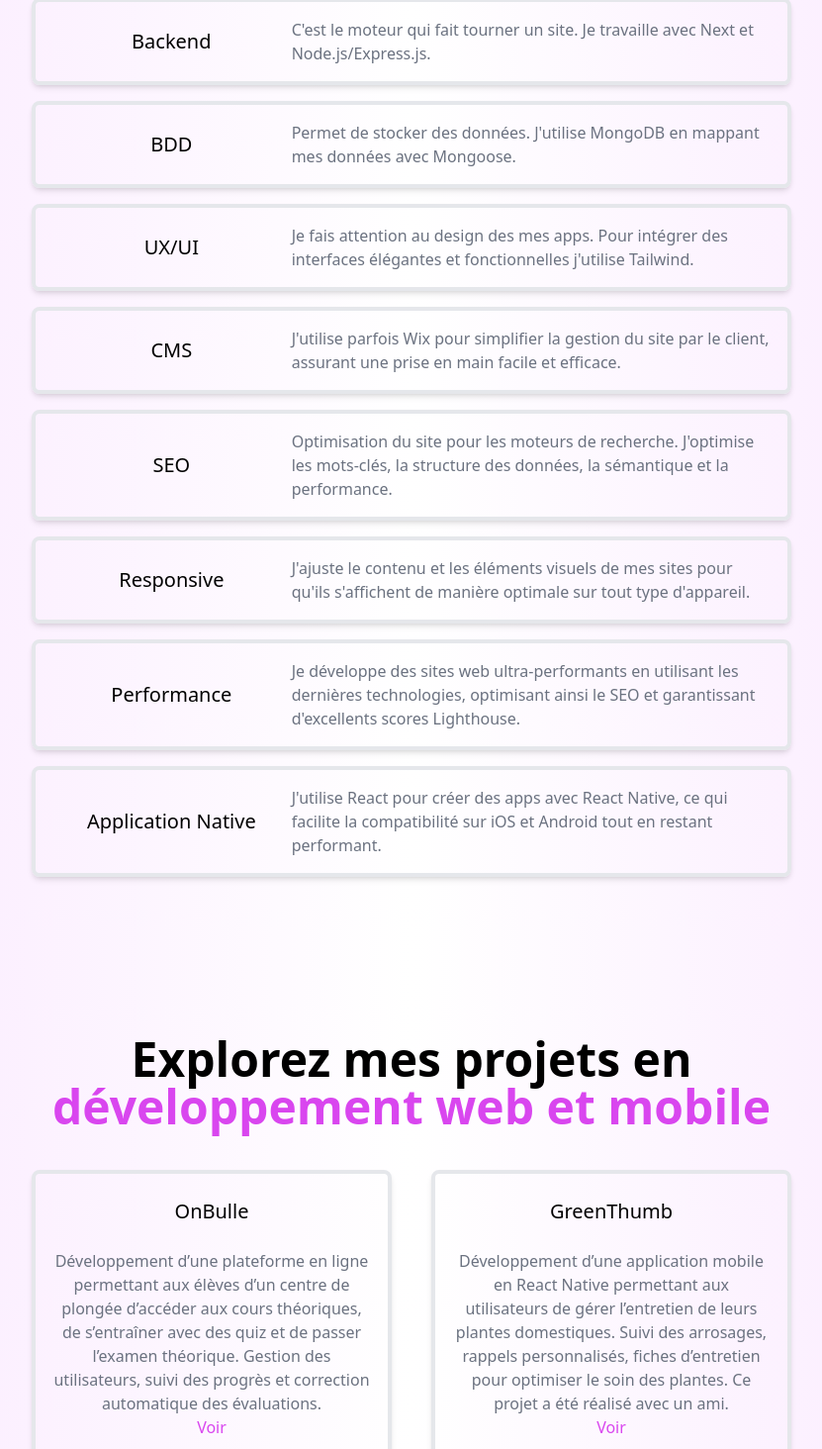
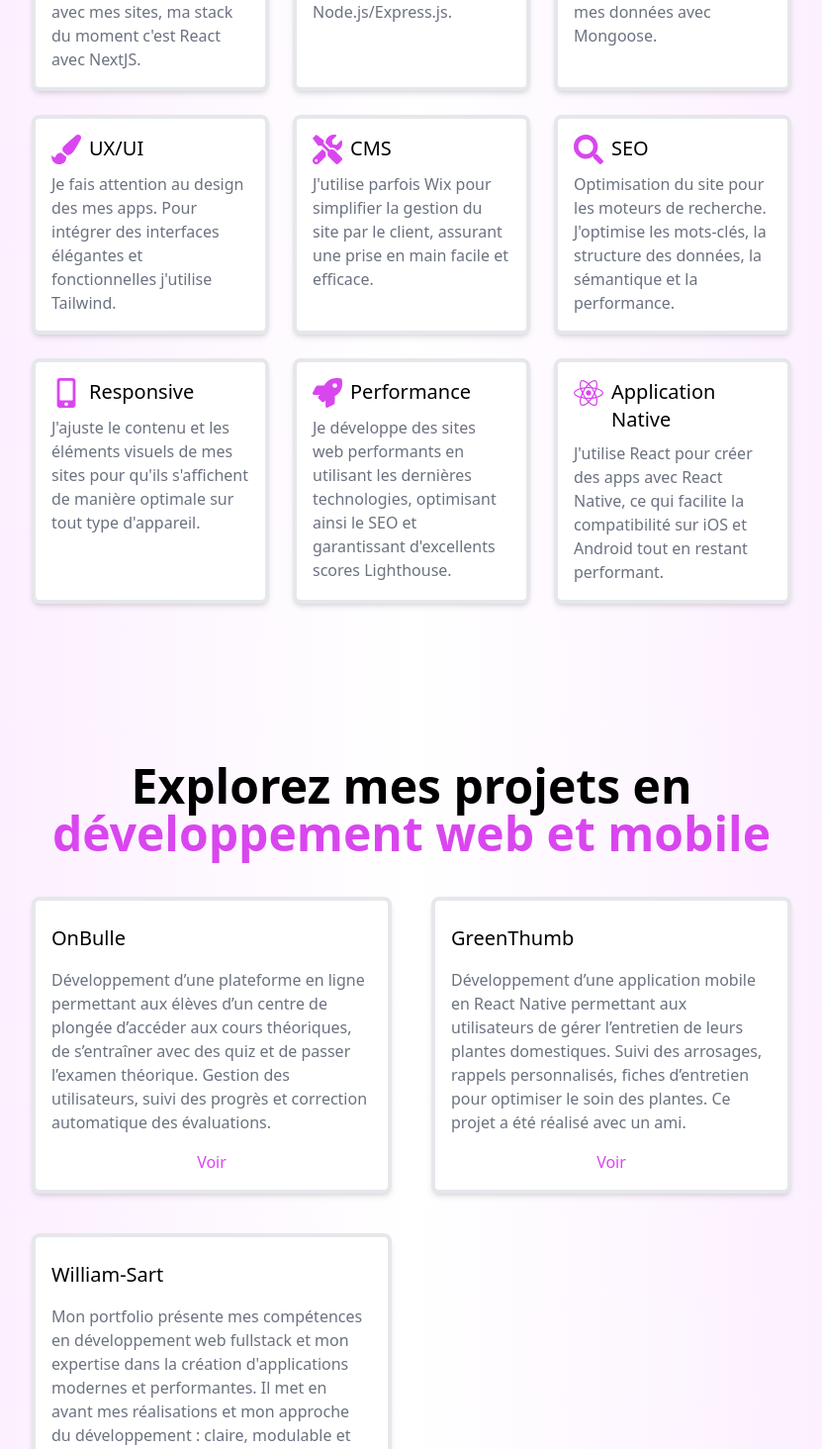
Before and after one commit to WillBlade117/william-sart, a Next.js app: page / in a window 1280 px wide. Shown: the part 1706-3170 px from the top of the page at 99% size, without its empty margins (224-1055 px from the left). Built offline with nearby package versions, Linux system fonts and the light colour scheme.

Commit message:
project & skills modification

```diff
--- a/app/components/Projects.jsx
+++ b/app/components/Projects.jsx
@@ -1,33 +1,6 @@
 import React from 'react';
 import { motion } from 'framer-motion';
 import Link from 'next/link';
-
-// Composant pour afficher chaque carte de projet
-const ProjectCard = ({ title, description, link, delay }) => (
-  <motion.div
-    className="p-4 border-4 rounded-lg shadow-md transition-all duration-300 hover:scale-105 hover:bg-fuchsia-100 hover:border-fuchsia-200"
-    initial={{ opacity: 0, scale: 0.3 }}
-    whileInView={{ opacity: 1, scale: 1 }}
-    transition={{
-      delay: delay,
-      duration: 0.6,
-      type: "spring",
-      stiffness: 100,
-      damping: 20,
-    }}
-    whileHover={{
-      scale: 1.05,
-      transition: { duration: 0.2, ease: "easeInOut" },
-    }}
-    viewport={{ once: true }}
-  >
-    <h3 className="mt-2 text-xl font-medium">{title}</h3>
-    <p className="mt-6 text-gray-500">{description}</p>
-    <Link href={link} className="text-fuchsia-500 font-medium hover:underline">
-      Voir
-    </Link>
-  </motion.div>
-);
 
 const Projects = () => {
   const projects = [
@@ -66,11 +39,20 @@ const Projects = () => {
       </motion.h2>
       <div className="mt-10 grid gap-4 md:grid-cols-2 gap-y-10 gap-x-10">
         {projects.map((project, index) => (
-          <ProjectCard
+          <motion.div
             key={index}
-            {...project}
-            delay={index * 0.2}
-          />
+            className="p-4 border-4 rounded-lg shadow-md flex flex-col md:flex-col md:col-span-1 bg-white"
+            initial={{ opacity: 0, y: 50 }}
+            whileInView={{ opacity: 1, y: 0 }}
+            transition={{ duration: 0.5, ease: 'easeOut', delay: index * 0.1 }}
+            whileHover={{ scale: 1.05 }}
+          >
+            <h3 className="mt-2 text-xl font-medium text-center md:text-left">{project.title}</h3>
+            <p className="mt-4 text-gray-500 text-center md:text-left">{project.description}</p>
+            <Link href={project.link} className="text-fuchsia-500 font-medium hover:underline text-center mt-4">
+              Voir
+            </Link>
+          </motion.div>
         ))}
       </div>
     </section>
--- a/app/components/Skills.jsx
+++ b/app/components/Skills.jsx
@@ -1,43 +1,53 @@
 import React from 'react';
 import { motion } from 'framer-motion';
+import { FaReact, FaCog, FaDatabase, FaPaintBrush, FaTools, FaSearch, FaMobileAlt, FaRocket, } from 'react-icons/fa';
 
 const Skills = () => {
   const skills = [
     {
       title: "Frontend",
       description: "Pour permettre aux utilisateurs d'interagir de manière intuitive et fluide avec mes sites, ma stack du moment c'est React avec NextJS.",
+      icon: <FaReact />,
     },
     {
       title: "Backend",
       description: "C'est le moteur qui fait tourner un site. Je travaille avec Next et Node.js/Express.js.",
+      icon: <FaCog />,
     },
     {
       title: "BDD",
       description: "Permet de stocker des données. J'utilise MongoDB en mappant mes données avec Mongoose.",
+      icon: <FaDatabase />,
     },
     {
       title: "UX/UI",
       description: "Je fais attention au design des mes apps. Pour intégrer des interfaces élégantes et fonctionnelles j'utilise Tailwind.",
+      icon: <FaPaintBrush />,
     },
     {
       title: "CMS",
       description: "J'utilise parfois Wix pour simplifier la gestion du site par le client, assurant une prise en main facile et efficace.",
+      icon: <FaTools />,
     },
     {
       title: "SEO",
       description: "Optimisation du site pour les moteurs de recherche. J'optimise les mots-clés, la structure des données, la sémantique et la performance.",
+      icon: <FaSearch />,
     },
     {
       title: "Responsive",
       description: "J'ajuste le contenu et les éléments visuels de mes sites pour qu'ils s'affichent de manière optimale sur tout type d'appareil.",
+      icon: <FaMobileAlt />,
     },
     {
       title: "Performance",
-      description: "Je développe des sites web ultra-performants en utilisant les dernières technologies, optimisant ainsi le SEO et garantissant d'excellents scores Lighthouse.",
+      description: "Je développe des sites web performants en utilisant les dernières technologies, optimisant ainsi le SEO et garantissant d'excellents scores Lighthouse.",
+      icon: <FaRocket />,
     },
     {
       title: "Application Native",
       description: "J'utilise React pour créer des apps avec React Native, ce qui facilite la compatibilité sur iOS et Android tout en restant performant.",
+      icon: <FaReact />,
     },
   ];
 
@@ -56,27 +66,25 @@ const Skills = () => {
       </motion.h2>
 
       {/* Liste des compétences */}
-      <div className="mt-10 flex flex-col gap-4">
+      <div className="mt-10 grid grid-cols-1 gap-4 md:grid-cols-3 md:gap-6">
         {skills.map((skill, index) => (
           <motion.div
             key={index}
-            className="p-4 border-4 rounded-lg shadow-md flex flex-col md:flex-row transition-transform duration-200 hover:bg-fuchsia-100 hover:border-fuchsia-200"
-            initial={{ opacity: 0, y: 20 }}
+            className="p-4 border-4 rounded-lg shadow-md flex flex-col md:flex-col md:col-span-1 bg-white"
+            initial={{ opacity: 0, y: 50 }}
             whileInView={{ opacity: 1, y: 0 }}
-            transition={{ duration: 0.2, delay: index * 0.2 }}
-            viewport={{ once: true }}
-            whileHover={{
-              scale: 1.05,
-              transition: { duration: 0.2, ease: "easeInOut" },
-            }}
-            whileTap={{
-              scale: 1,
-            }}
+            transition={{ duration: 0.5, ease: 'easeOut', delay: index * 0.1 }}
+            whileHover={{ scale: 1.05 }}
           >
-            <h3 className="text-xl font-medium md:w-1/3 flex items-center justify-center md:text-left ">
-              {skill.title}
-            </h3>
-            <p className="mt-2 md:mt-0 text-gray-500 md:w-2/3 text-left">
+            <div className="flex flex-col items-center md:flex-row md:items-start md:w-full">
+              <div className="text-fuchsia-500 text-3xl mb-2 md:mr-2 md:mb-0">
+                {skill.icon}
+              </div>
+              <h3 className="text-xl font-medium text-center md:text-left">
+                {skill.title}
+              </h3>
+            </div>
+            <p className="mt-4 md:mt-2 text-gray-500 text-center md:text-left md:w-full">
               {skill.description}
             </p>
           </motion.div>
--- a/package.json
+++ b/package.json
@@ -15,7 +15,8 @@
     "next": "15.1.7",
     "nodemailer": "^6.10.0",
     "react": "^19.0.0",
-    "react-dom": "^19.0.0"
+    "react-dom": "^19.0.0",
+    "react-icons": "^5.5.0"
   },
   "devDependencies": {
     "postcss": "^8",
```
Also changed, not shown: 1 other file (tests, documents, lock files or other folders).
